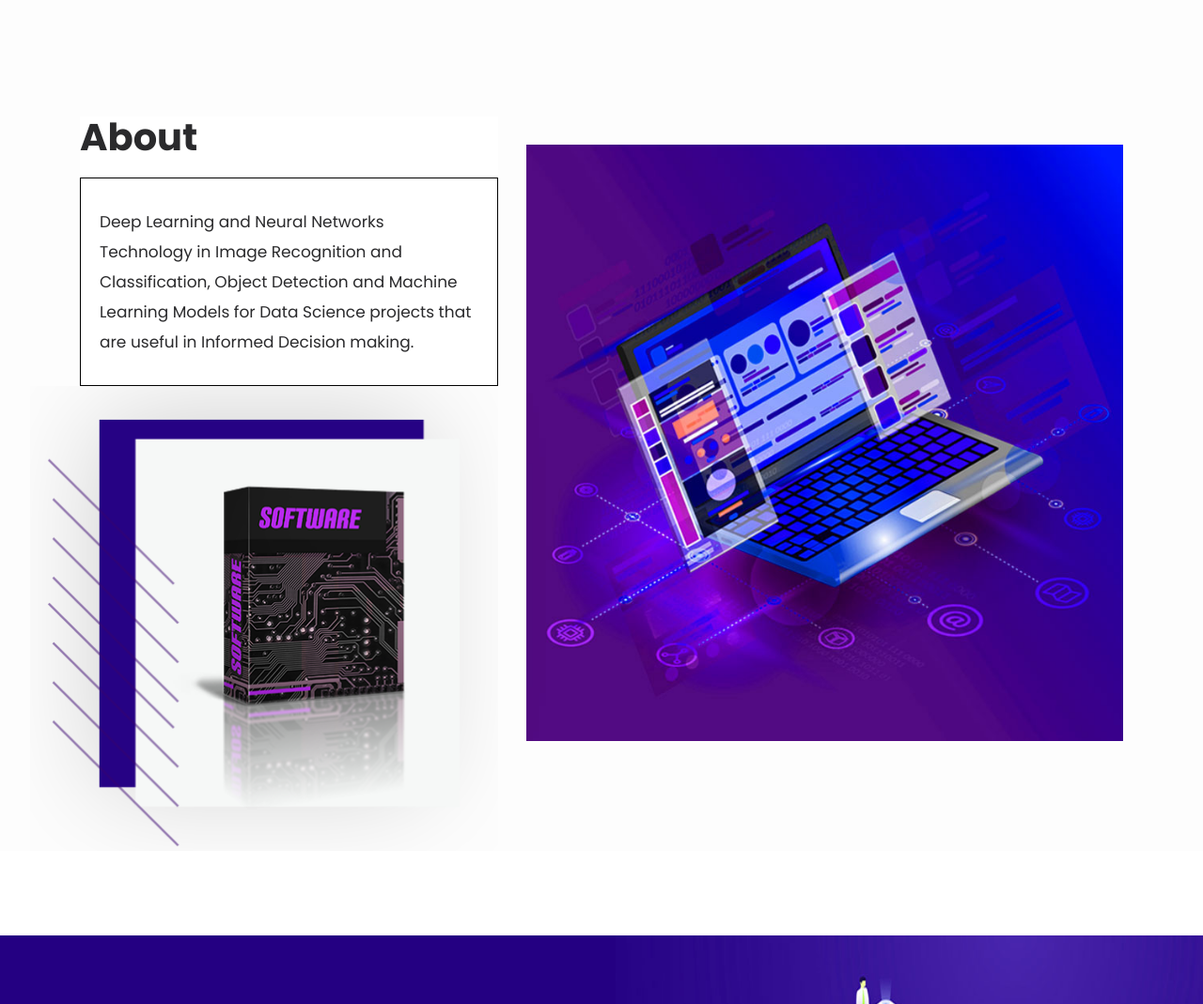
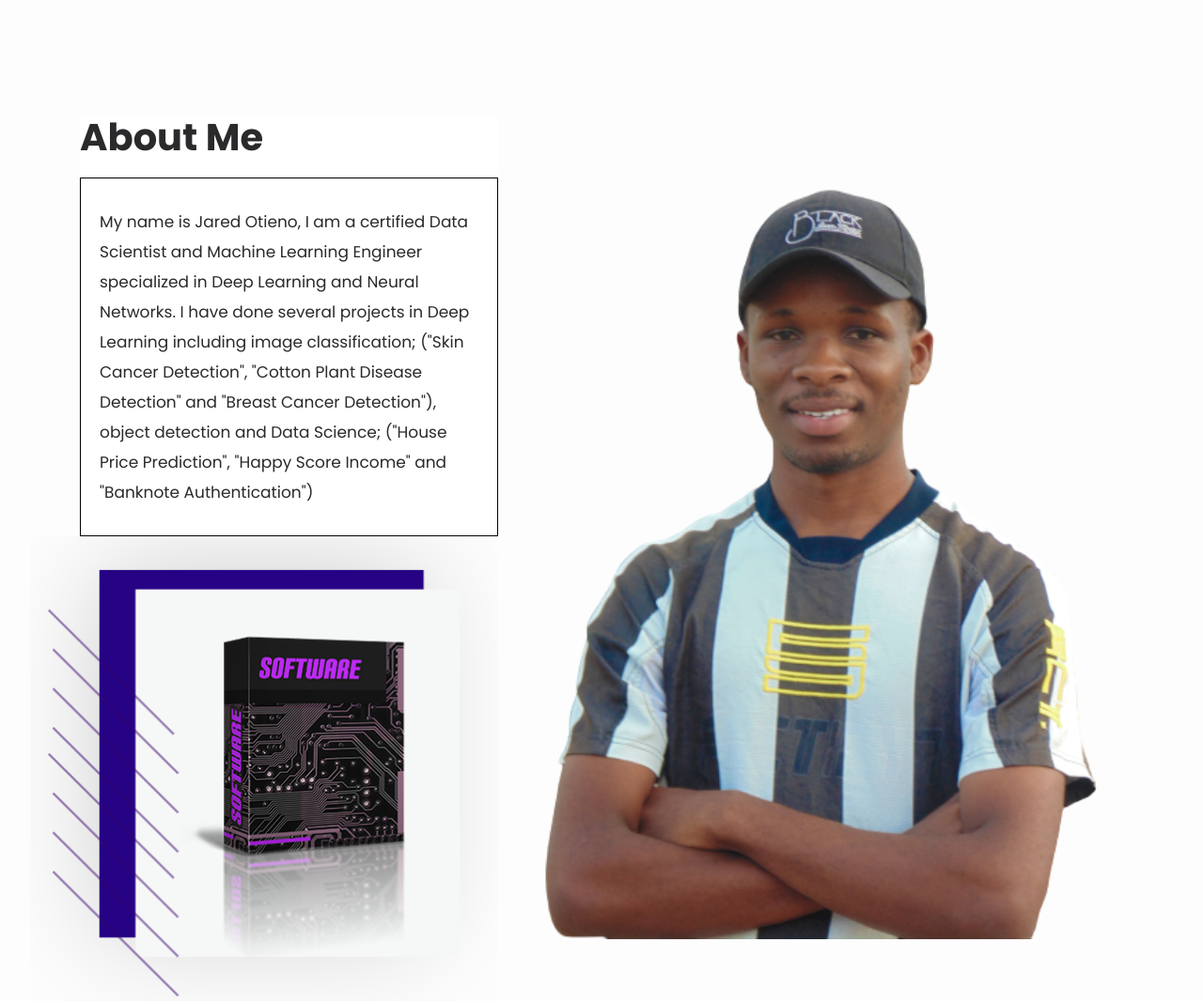
Before and after one commit to AiJared/New-portfolio, a plain HTML site: page index.html in a window 1280 px wide. Shown: the part 920-1989 px from the top of the page at 94% size. Drawn offline with nearby package versions, Linux system fonts and the light colour scheme; some packages are replaced by stand-ins of ours; files whose address does not match are found by name.

Commit message:
customization

```diff
--- a/index.html
+++ b/index.html
@@ -39,7 +39,7 @@
       <div id="mySidepanel" class="sidepanel">
          <a href="javascript:void(0)" class="closebtn" onclick="closeNav()">×</a>
          <a href="index.html">Home</a>
-         <a href="#about">About</a>
+         <a href="#about">About Me</a>
          <a href="#we_Do">Projects</a>
          <a href="#testimonial">Testimonial</a>
          <a href="#contact">Contact Me</a>
@@ -132,8 +132,8 @@
                   <div class="row">
                      <div class="col-md-12">
                         <div class="titlepage">
-                           <h2>About</h2>
-                           <p> Deep Learning and Neural Networks Technology in Image Recognition and Classification, Object Detection and Machine Learning Models for Data Science projects that are useful in Informed Decision making.</p>
+                           <h2>About Me</h2>
+                           <p>My name is Jared Otieno, I am a certified Data Scientist and Machine Learning Engineer specialized in Deep Learning and Neural Networks. I have done several projects in Deep Learning including image classification; ("Skin Cancer Detection", "Cotton Plant Disease Detection" and "Breast Cancer Detection"), object detection and Data Science; ("House Price Prediction", "Happy Score Income" and "Banknote Authentication") </p>
                         </div>
                      </div>
                      <div class="col-md-12">
@@ -145,7 +145,7 @@
                </div>
                <div class="col-md-7">
                   <div class="about_right">
-                     <figure><img src="images/about_right.jpg" alt="#"/></figure>
+                     <figure><img src="images/jared.png" alt="#"/></figure>
                   </div>
                </div>
             </div>
@@ -159,7 +159,7 @@
                <div class="col-md-6">
                   <div class="titlepage">
                      <h2>Data Scientist and ML-Engineer</h2>
-                     <p>My name is Jared Otieno, I am a certified Data Scientist and Machine Learning Engineer specialized in Deep Learning and Neural Networks. I have done several projects in Deep Learning including image classification; ("Skin Cancer Detection", "Crop Disease Detection" and "Breast Cancer Detection"), object detection and Data Science; ("House Price Prediction", "Happy Score Income" and "Banknote Authentication")</p>
+                     <p>Deep Learning and Neural Networks Technology in Image Recognition and Classification, Object Detection and Machine Learning Models for Data Science projects that are useful in Informed Decision making.</p>
                   </div>
                </div>
                <div class="col-md-6 padding_right2">
@@ -193,8 +193,8 @@
                <div class="col-md-4">
                   <div id="hover_color" class="we_box">
                      <span>2</span>
-                     <h3>Crop Disease Detection</h3>
-                     <p>This is a deep learning project that uses tensorflow framework to train a keras model that clasifies crops images into diseased or healthy. </p>
+                     <h3>Cotton Plant Disease Detection</h3>
+                     <p>This is a deep learning project that uses tensorflow framework to train a keras model that clasifies cotton plant leaf images into five types of diseases. These include diseases caused by aphids, army worms, bacterial blight, powdery mildew and target sport</p>
                   </div>
                </div>
                <div class="col-md-4">
```
Also changed, not shown: images/jared.png (added).
